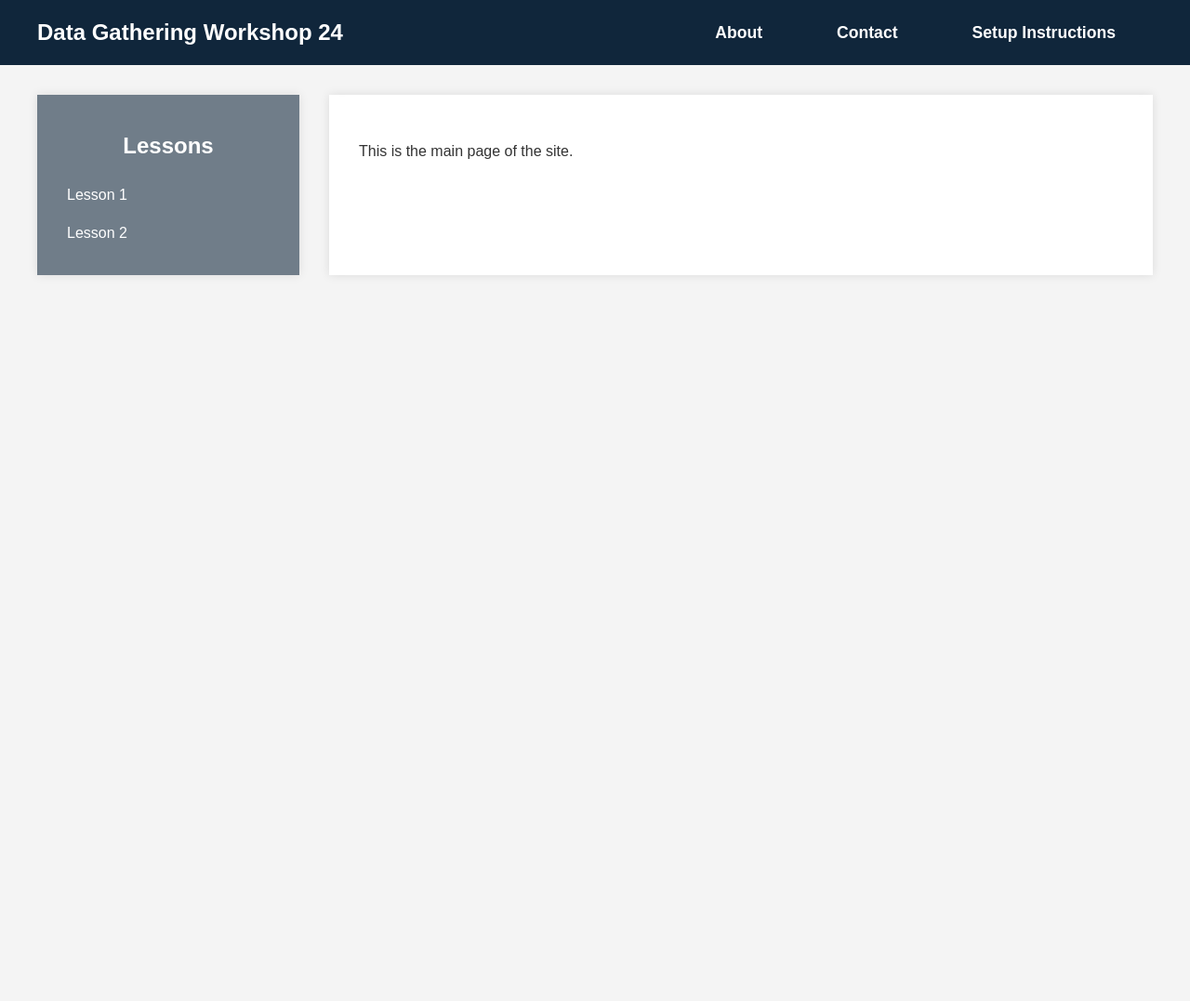
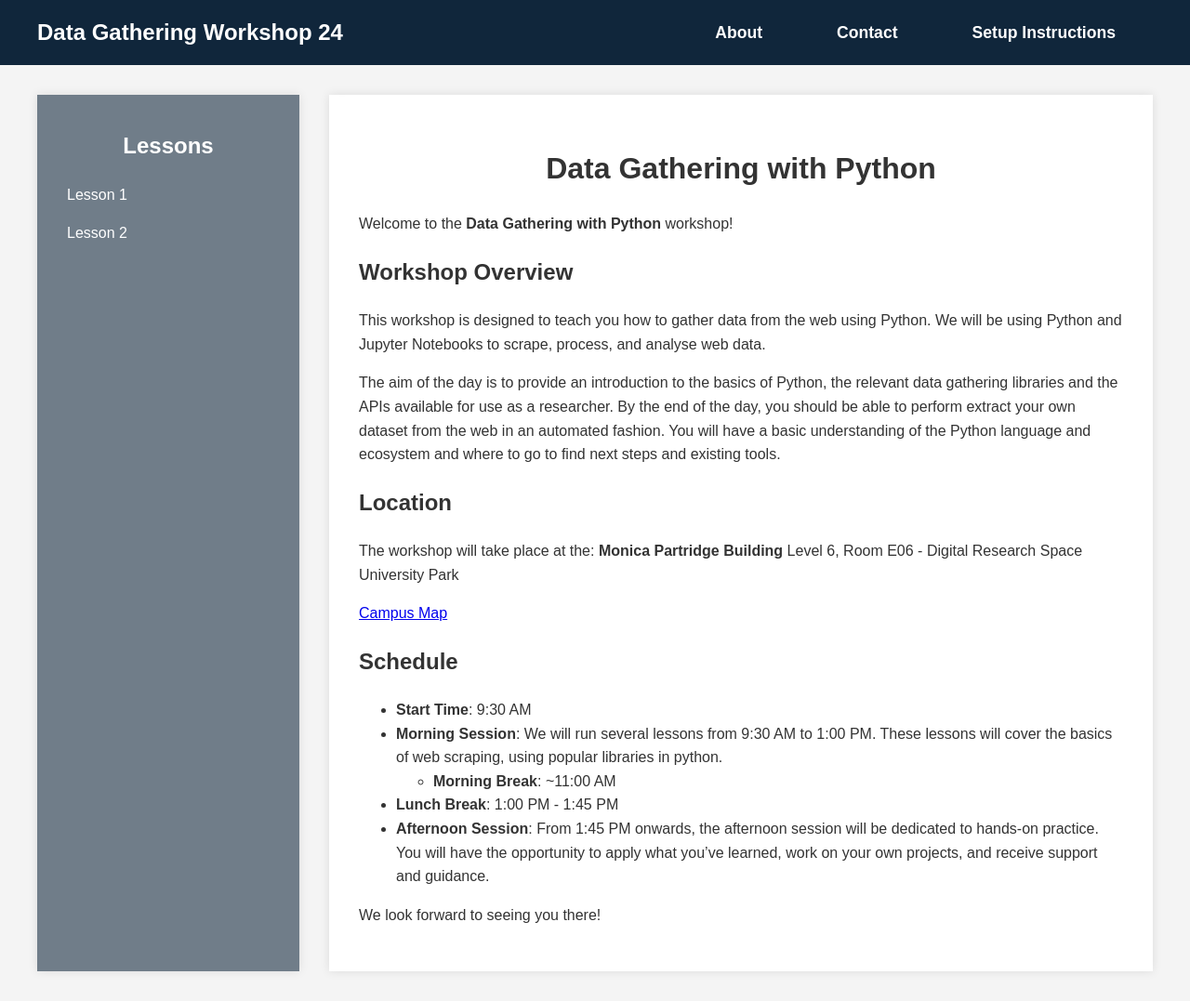
Before and after one commit to ATayls/Python-Data-Gathering-24, a Jekyll site: the page built from index.md, in a window 1280 px wide. Shown: the whole page at 93% size. Built offline with Jekyll 4.4.1, drawn with Linux system fonts in a browser that asks for light colours; before the commit the page ends 900 px from its top, so only the background shows below that.

Commit message:
Replicate About Page on Home index.md About points to home

```diff
--- a/_layouts/default.html
+++ b/_layouts/default.html
@@ -15,7 +15,7 @@
       </div>
       <nav>
         <ul>
-          <li><a href="{{ site.baseurl }}/about/">About</a></li>
+          <li><a href="{{ site.baseurl }}/">About</a></li>
           <li><a href="{{ site.baseurl }}/contact/">Contact</a></li>
           <li><a href="{{ site.baseurl }}/setup/">Setup Instructions</a></li>
         </ul>
--- a/index.md
+++ b/index.md
@@ -3,4 +3,29 @@ layout: default
 title: Home
 ---
 
-This is the main page of the site.
+# Data Gathering with Python
+
+Welcome to the **Data Gathering with Python** workshop!
+
+## Workshop Overview
+This workshop is designed to teach you how to gather data from the web using Python. We will be using Python and Jupyter Notebooks to scrape, process, and analyse web data.
+
+The aim of the day is to provide an introduction to the basics of Python, the relevant data gathering libraries and the APIs available for use as a researcher. By the end of the day, you should be able to perform extract your own dataset from the web in an automated fashion. You will have a basic understanding of the Python language and ecosystem and where to go to find next steps and existing tools.
+
+## Location
+
+The workshop will take place at the:
+**Monica Partridge Building**
+Level 6, Room E06 - Digital Research Space
+University Park
+
+[Campus Map](https://www.nottingham.ac.uk/sharedresources/documents/mapuniversitypark.pdf)
+
+## Schedule
+- **Start Time**: 9:30 AM
+- **Morning Session**: We will run several lessons from 9:30 AM to 1:00 PM. These lessons will cover the basics of web scraping, using popular libraries in python.
+  - **Morning Break**: ~11:00 AM
+- **Lunch Break**: 1:00 PM - 1:45 PM
+- **Afternoon Session**: From 1:45 PM onwards, the afternoon session will be dedicated to hands-on practice. You will have the opportunity to apply what you've learned, work on your own projects, and receive support and guidance.
+
+We look forward to seeing you there!
```
Also changed, not shown: about/index.md (+1 -1 lines).
